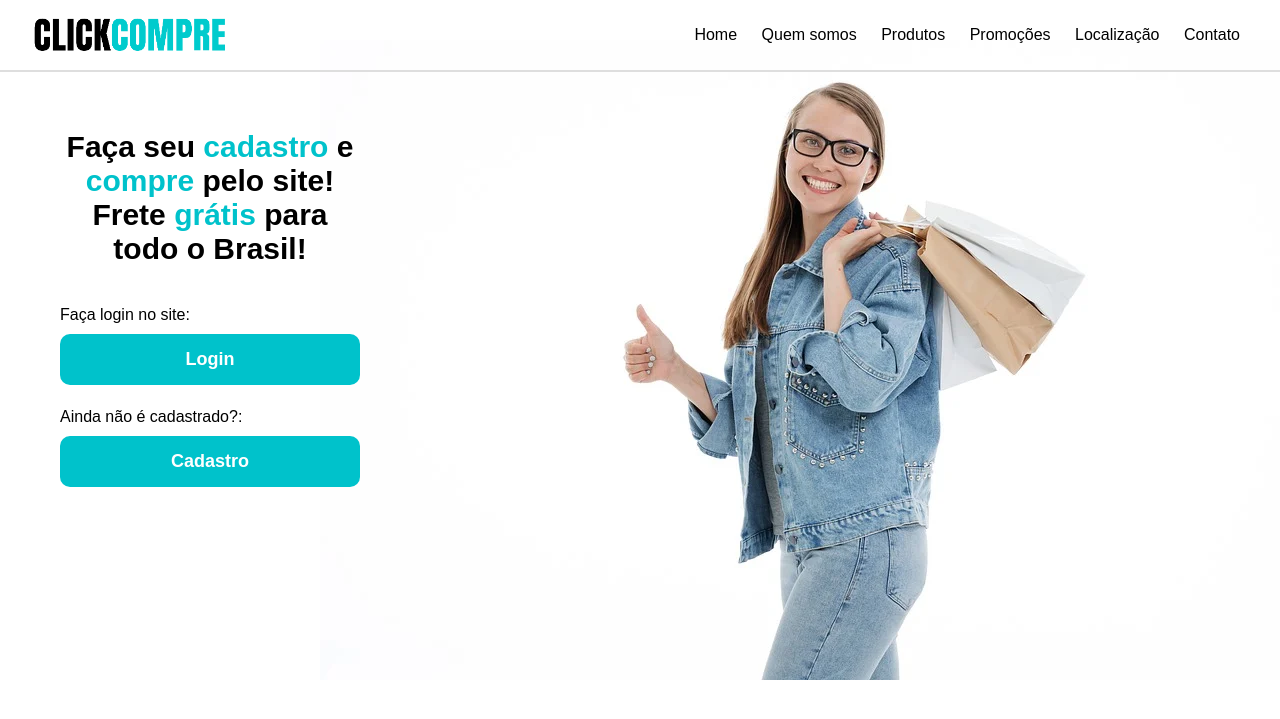
After one commit to felipedssantos7/clickcompre, a PHP site: page /www/templates/index/index.php in a window 1280 px wide. The commit adds this page. Shown: the top 719 px of the page. Run offline with PHP 8.4, Linux system fonts and the light colour scheme.

Commit message:
adicionando css

```diff
--- a/index.php
+++ b/index.php
@@ -6,4 +6,4 @@
  * and open the template in the editor.
  */
 
-header('Location: www/templates/index.php');
+header('Location: www/templates/index/index.php');
--- a/nbproject/project.xml
+++ b/nbproject/project.xml
@@ -3,7 +3,7 @@
     <type>org.netbeans.modules.php.project</type>
     <configuration>
         <data xmlns="http://www.netbeans.org/ns/php-project/1">
-            <name>clickevolue</name>
+            <name>clickcompre</name>
         </data>
         <spellchecker-wordlist xmlns="http://www.netbeans.org/ns/spellchecker-wordlist/1">
             <word>php</word>
--- a/www/lib/utils/utils_array2client.php
+++ b/www/lib/utils/utils_array2client.php
@@ -25,5 +25,5 @@ if($client_aux != ''){
     $client->set_id($client_aux['id']);
 } else {
     # Redireciona para a página inicial.
-    header('Location: ../../templates/index.php?not_login=1');
+    header('Location: ../../templates/index/index.php?not_login=1');
 }
--- a/www/templates/client_delete/client_delete_action.php
+++ b/www/templates/client_delete/client_delete_action.php
@@ -23,7 +23,7 @@ if($phrase == "Eu desejo apagar minha conta."){
     # Limpa variável de sessão.
     $_SESSION['client'] = '';
     # Redireciona usuário para a página inicial.
-    header('Location: ../index.php');
+    header('Location: ../index/index.php');
 } else {
     # Retorna para página de remoção informando erro.
     header('Location: client_delete_page.php?invalide_datas=1');
--- a/www/templates/client_login/client_login_get_error.inc.php
+++ b/www/templates/client_login/client_login_get_error.inc.php
@@ -10,7 +10,7 @@ switch ($invalide_datas){
     case 0:
         break;
     case 1:
-        $error = 'Preencha todos os campos!';
+        $error = 'Preencha todos os campos!*';
         break;
     case 2:
         $error = 'Cliente não cadastrado!';
--- a/www/templates/client_register/client_register_page.php
+++ b/www/templates/client_register/client_register_page.php
@@ -2,9 +2,11 @@
 <html>
     <head>
         <title>Cadastro</title>
+        <link rel="stylesheet" href="css/client_register_style.css">
     </head>
     <body>
-        <div>
+        <div id="content-form">
+            <h1 id="title">Cadastre-se</h1>
             <form method="post" action="client_register_action.php">
                 <div id="name-group">
                     <label for="name">Nome completo: </label>
@@ -32,7 +34,7 @@
                     <input type='password' name="password" id="password"/>
                 </div>
                 <div id="submit-group">
-                    <input type="submit" value="Cadastre-se"/>
+                    <input type="submit" value="Cadastrar-se"/>
                 </div>
                 <?php echo $error; ?>
             </form>
--- /dev/null
+++ b/www/templates/index/css/index_style.css
@@ -0,0 +1,80 @@
+/* Configuração padrão. */
+body {
+    margin: 0;
+    padding: 0;
+    font-family: Arial;
+    background-image: url('../../../galeria/fundo_index.webp');
+    width: 100%;
+    background-repeat: no-repeat;
+    background-position-x: right;
+    background-position-y: 40px;
+}
+a {
+    text-decoration: none;
+    color: black;
+}
+/* Barra superior. */
+#navbar {
+    width: 100%;
+    height: 70px;
+    border-bottom: 2px solid #dedede;
+    display: table;
+}
+#navbar #logo, #navbar #menu {
+    display: inline-block;
+}
+#navbar #logo img {
+    width: 200px;
+    margin-left: 30px;
+    margin-top: 15px;
+}
+#navbar #menu {
+    display: table-cell;
+    text-align: right;
+    vertical-align: middle;
+}
+.menu-item {
+    text-decoration: none;
+    color: black;
+    margin-left: 20px;
+}
+.last-item {
+    margin-right: 40px;
+}
+/* Texto */
+#text {
+    font-size: 30px;
+    width: 300px;
+    text-align: center;
+    font-weight: bold;
+    margin: 40px 0px 40px 60px;
+}
+.blue-text {
+    color: #00c2cb;
+}
+/* Botões */
+button {
+    display: block;
+    border: none;
+    padding: 15px;
+    width: 300px;
+    margin-bottom: 5px;
+    margin-left: 60px;
+    border-radius: 10px;
+}
+a button {
+    color: white;
+    font-weight: bold;
+    font-size: 18px;
+    background-color: #00c2cb;
+}
+a button:hover {
+    cursor: pointer;
+}
+/* Labels */
+label {
+    font-size: 16px;
+    display: block;
+    margin-left: 60px;
+    margin-bottom: 10px;
+}
--- /dev/null
+++ b/www/templates/index/index.php
@@ -0,0 +1,50 @@
+<!DOCTYPE html>
+<!--
+Este site tem por finalidade permitir o cadastro e login de clientes que
+desejam comprar produtos da loja.
+-->
+<?php require './index_get_error.php'; ?>
+<html>
+    <head>
+        <title>Página inicial</title>
+        <meta charset="UTF-8">
+        <meta name="viewport" content="width=device-width, initial-scale=1.0">
+        <link rel="stylesheet" href="css/index_style.css">
+
+    </head>
+    <body>
+        <div class="container">
+            <div id="navbar">
+                <div id="logo">
+                    <img src="../../galeria/logo_clickcompre.png"/>
+                </div>
+                <div id="menu">
+                    <a href="#" class="menu-item">Home</a>
+                    <a href="#" class="menu-item">Quem somos</a>
+                    <a href="#" class="menu-item">Produtos</a>
+                    <a href="#" class="menu-item">Promoções</a>
+                    <a href="#" class="menu-item">Localização</a>
+                    <a href="#" class="menu-item last-item">Contato</a>
+                </div>
+            </div><br>
+            <div id="text">
+                Faça seu <span class="blue-text">cadastro</span> e
+                <span class="blue-text">compre</span> pelo site!
+                Frete <span class="blue-text">grátis</span> para todo o Brasil!
+            </div>
+            <div class="box">
+                <label>Faça login no site:</label>
+                <a href="../client_login/client_login_page.php">
+                    <button>Login</button>
+                </a><br>
+                <label>Ainda não é cadastrado?:</label>
+                <a href="../client_register/client_register_page.php">
+                    <button>Cadastro</button>
+                </a>
+                <div>
+                    <?php echo $not_login ?>
+                </div>
+            </div>
+        </div>
+    </body>
+</html>
```
Also changed, not shown: www/templates/client_login/client_login_page.php (+7 -3 lines), www/templates/client_login/css/client_login_style.css (added, +49 -0 lines), www/templates/client_register/css/client_register_style.css (added, +51 -0 lines), www/templates/index.php (deleted, +0 -20 lines), www/galeria/fundo_index.webp (added), www/galeria/logo_clickcompre.png (added), www/templates/index/index_get_error.php (renamed from www/templates/index_get_error.php), 1 other file.
